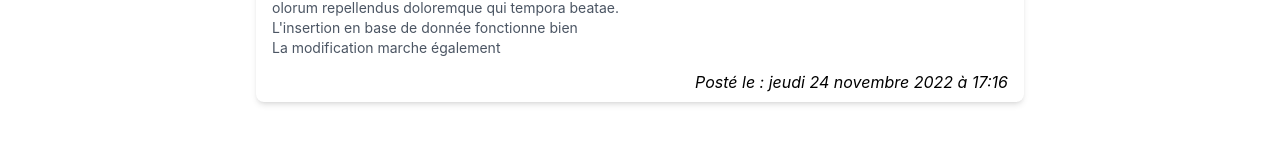
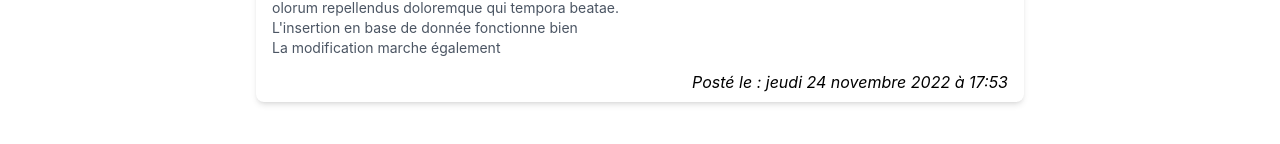
Before and after one commit to nathanRenardC2/React-Recettes-Projet, a React (Create React App) app: page /blogs in a window 1280 px wide. Shown: the part 578-722 px from the top of the page. Built offline with nearby package versions, Linux system fonts and the light colour scheme; data requests are answered from the project's data file.

Commit message:
loading pagezoom

```diff
--- a/src/assets/db.json
+++ b/src/assets/db.json
@@ -4,7 +4,7 @@
       "id": 4,
       "author": "Nathan Renard",
       "content": "Lorem, ipsum dolor sit amet consectetur adipisicing elit. Sapiente doloribus vel sunt laborum eos enim odit maxime corporis vero nihil voluptatum a, ullam delectus ad sit. Odit quis adipisci illo sit porro recusandae? Sequi, dolorum repellendus doloremque qui tempora beatae.\nL'insertion en base de donnée fonctionne bien \nLa modification marche également",
-      "date": "2022-11-24T17:16:45.109Z"
+      "date": "2022-11-24T17:53:49.553Z"
     }
   ]
 }
--- a/src/components/Blog/Commentaire.jsx
+++ b/src/components/Blog/Commentaire.jsx
@@ -118,6 +118,8 @@ export default function Commentaire({name, message, date, id, getData}){
                         </div>
                     </div>
                 </div>
+
+
             }
         </>
     )
--- a/src/components/Recettes/Recette.jsx
+++ b/src/components/Recettes/Recette.jsx
@@ -7,11 +7,11 @@ export default function Recette({ meal }) {
       className="card"
       to={`/recette/${meal.idMeal}`}
       >
-      <div>
+      <div className="p-4">
         <h2>{meal.strMeal}</h2>
         <p>Origin : {meal.strArea}</p>
         <img src={meal.strMealThumb} alt="" />
-        <p>{meal.strInstructions.slice(0, 300)}...</p>
+        <p className="text-justify">{meal.strInstructions.slice(0, 100)}...</p>
       </div>
     </NavLink>
   );
```
